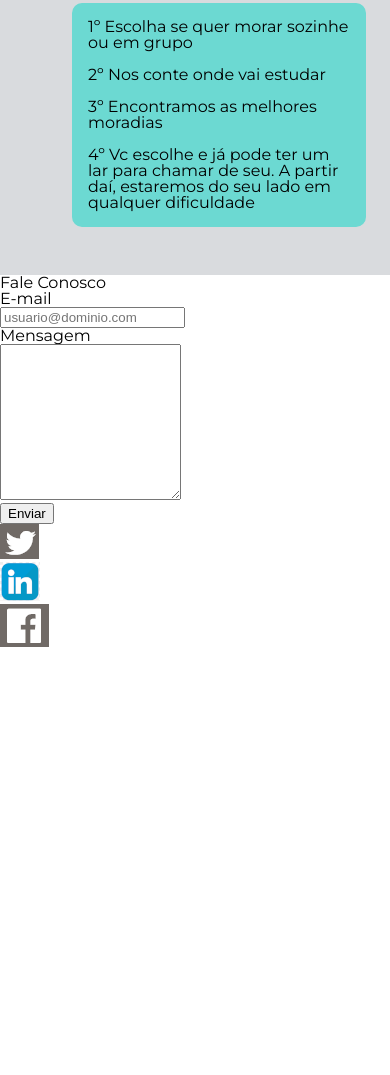
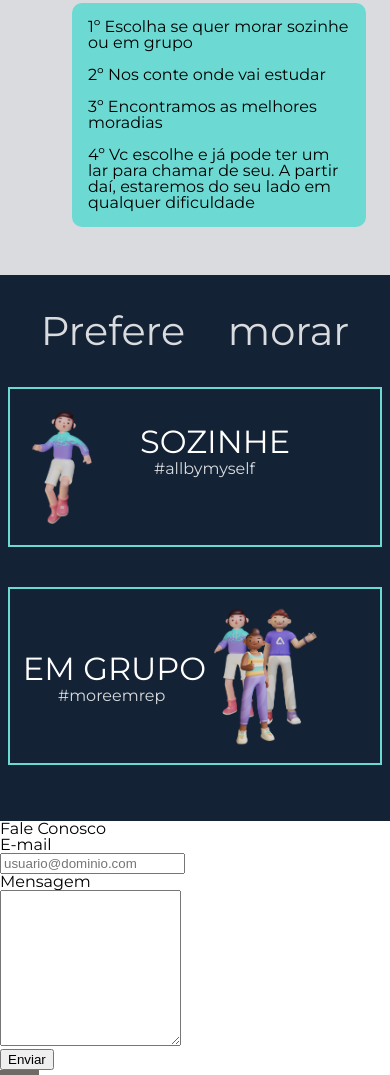
Before and after one commit to o-gariba/desafio-lp-F4Life, a plain HTML site: page index.html in a window 390 px wide. Shown: the part 1166-2241 px from the top of the page. Before the commit the page ends 1817 px from the top, so only its background shows below. Drawn offline with Linux system fonts and the light colour scheme.

Commit message:
Sessão MORADIAS pronta (mobile).

```diff
--- a/css/estilos.css
+++ b/css/estilos.css
@@ -109,6 +109,88 @@ header {
     margin: 2rem 0 2rem 4rem;
 }
 
+/* MORADIAS */
+
+.moradias {
+    background-color: var(--logo-azul-escuro);
+    padding: 1rem .5rem;
+}
+
+.moradias-titulo{
+    font-size: 2.5rem;
+    text-align: center;
+    padding: 1rem 0 2rem 0;
+
+    color: var(--logo-cinza-texto);
+    word-spacing: 2rem;
+    line-height: 3rem;
+}
+
+.moradias-opcoes {
+}
+
+.moradias-opcao {
+    border: 2px solid var(--logo-verde);
+
+    margin-bottom: 2.5rem;
+    display: flex;
+}
+
+.moradias-opcao-sozinhe{
+    color: white;
+
+    font-size: 2rem;
+    text-transform: uppercase;
+
+    display: block;
+    /* position: absolute; */
+    margin-left: 1.5rem;
+    margin-top: 2.3rem;
+}
+
+.moradias-hashtag-sozinhe {
+    color: var(--logo-cinza-texto);
+
+    display: block;
+    position: absolute;
+    margin-left: 9rem;
+    margin-top: 4.5rem;
+}
+
+.moradias-opcao-grupo{
+    color: white;
+
+    font-size: 2rem;
+    text-transform: uppercase;
+
+    position: absolute;
+    margin-left: .8rem;
+    margin-top: 4rem;
+}
+
+.moradias-hashtag-grupo {
+    color: var(--logo-cinza-texto);
+
+    position: absolute;
+    margin-left: 3rem;
+    margin-top: 6.2rem;
+}
+
+.moradias-avatar-sozinhe {
+    display: block;
+    width: 90px;
+
+    padding: 1rem .5rem;
+}
+
+.moradias-avatar-grupo {
+    width: 110px;
+    display: block;
+
+    padding: 1rem .5rem;
+    margin-left: 12rem;
+}
+
 /* Pegar estilo do formulario do curso JS NA WEB (pasta nomeada: js-na-web-validando-formularios) */
 
 /* Referencia sobre como aproveitar a verificação dos dados para gerar efeitos legais: https://www.youtube.com/watch?v=Eu1KRvw4tKg&list=PL4cUxeGkcC9g6m_6Sld9Q4jzqdqHd2HiD&index=16 */
--- a/index.html
+++ b/index.html
@@ -44,6 +44,28 @@
         <p class="quem-somos-conteudo-direita">1º Escolha se quer morar sozinhe ou em grupo<br><br>2º Nos conte onde vai estudar<br><br>3º Encontramos as melhores moradias<br><br>4º Vc escolhe e já pode ter um lar para chamar de seu. A partir daí, estaremos do seu lado em qualquer dificuldade</p>
     </section>
 
+
+    <!-- SESSÃO MORADIAS -->
+    <section class="moradias" id="moradias">
+        <h1 class="moradias-titulo">Prefere morar</h1>
+        <ul class="moradias-opcoes">
+            <a href="#">
+                <li class="moradias-opcao">
+                    <img src="imgs/moradias-sozinhe.png" alt="ilustração de uma pessoa pulando" class="moradias-avatar-sozinhe">
+                    <h2 class="moradias-opcao-sozinhe">Sozinhe</h2>
+                    <p class="moradias-hashtag-sozinhe">#allbymyself</p>
+                </li>
+            </a>
+            <a href="#">
+                <li class="moradias-opcao">
+                    <img src="imgs/moradias-em-grupo.png" alt="ilustração de 3 pessoas ascenando para frente" class="moradias-avatar-grupo">
+                    <h2 class="moradias-opcao-grupo">Em grupo</h2>
+                    <p class="moradias-hashtag-grupo">#moreemrep</p>
+                </li>
+            </a>
+        </ul>
+    </section>
+
     <section class="fale-conosco" id="fale-conosco">
         <h1 class="fale-conosco">Fale Conosco</h1>
         <div class="fale-conosco-form">
```
Also changed, not shown: imgs/moradias-em-grupo.png (added), imgs/moradias-sozinhe.png (added).
